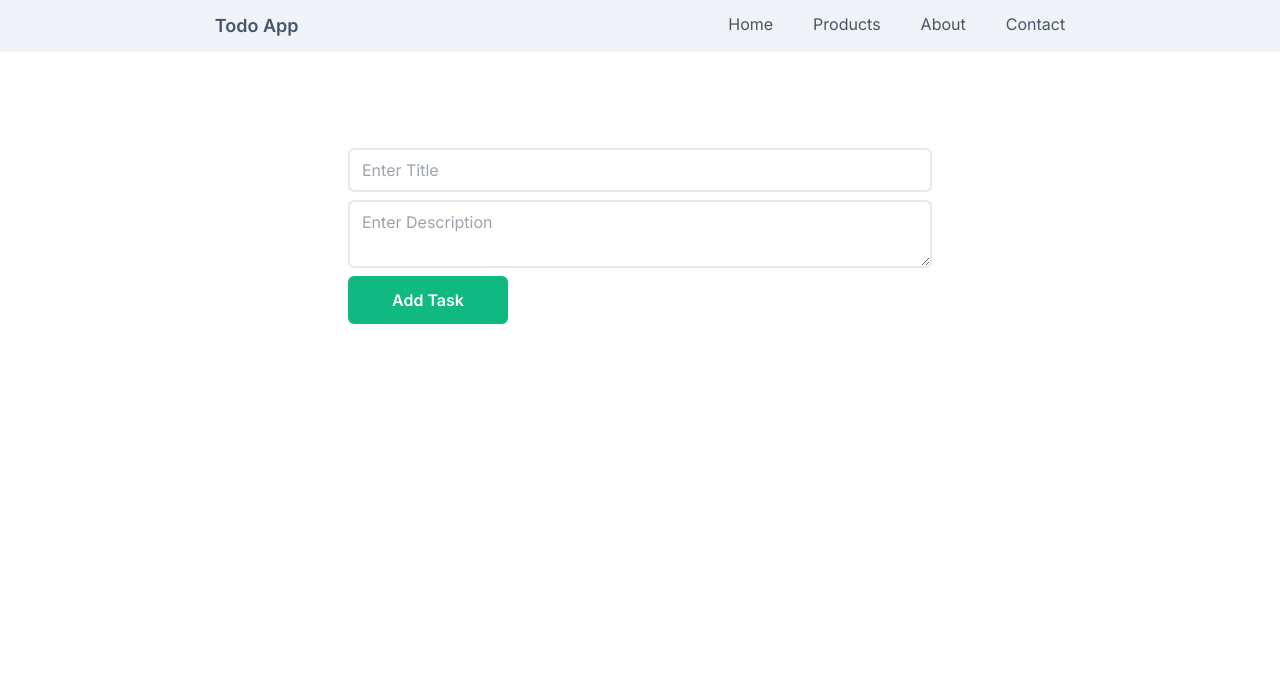
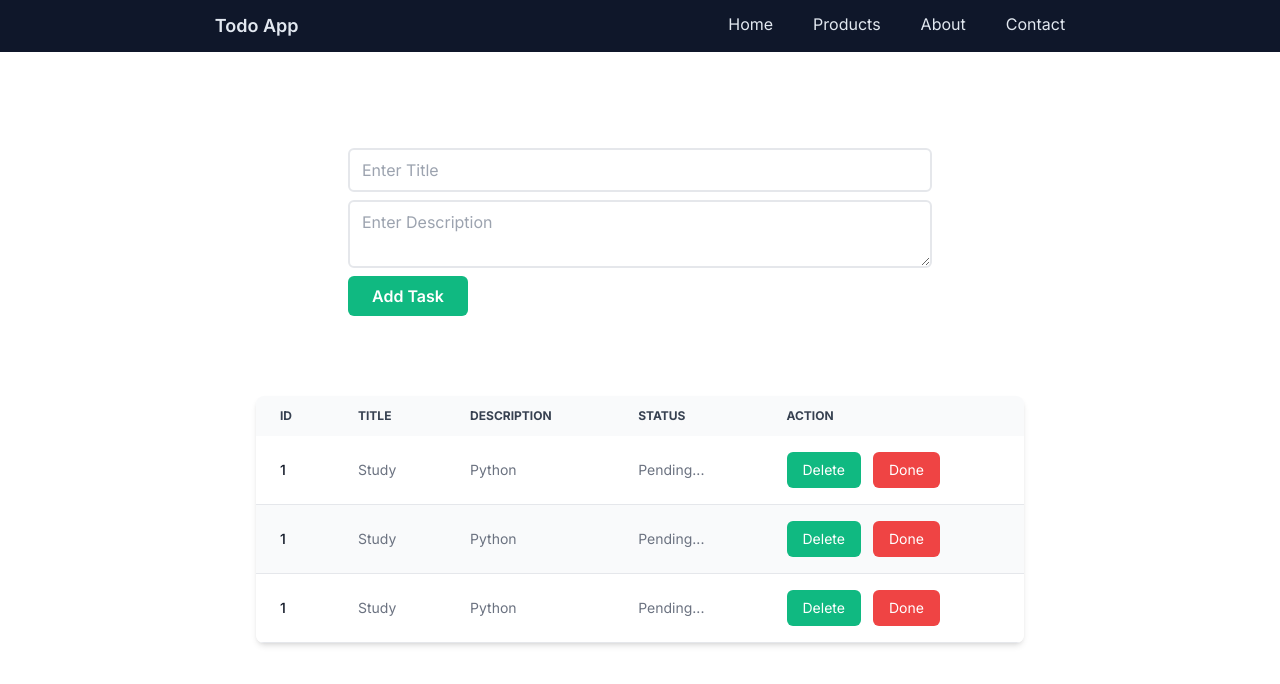
Before and after one commit to charith-codex/to-Do-App_next.js, a Next.js app: page / in a window 1280 px wide. Shown: the top 684 px of the page. Built offline with nearby package versions, Linux system fonts and the light colour scheme.

Commit message:
add table

```diff
--- a/app/page.js
+++ b/app/page.js
@@ -1,3 +1,5 @@
+import Todo from '@/components/Todo';
+
 export default function Home() {
   return (
     <>
@@ -8,9 +10,48 @@ export default function Home() {
           placeholder="Enter Title"
           className="border-2 px-3 py-2 w-full rounded-md"
         />
-        <textarea name="description" placeholder="Enter Description" className="border-2 px-3 py-2 w-full rounded-md"></textarea>
-        <button type="submit" className="bg-emerald-500 text-white py-3 px-11 rounded-md font-semibold">Add Task</button>
+        <textarea
+          name="description"
+          placeholder="Enter Description"
+          className="border-2 px-3 py-2 w-full rounded-md"
+        ></textarea>
+        <button
+          type="submit"
+          className="bg-emerald-500 text-white py-2 px-6 rounded-md font-semibold"
+        >
+          Add Task
+        </button>
       </form>
+
+      {/* table */}
+      <div class="relative overflow-x-auto shadow-md sm:rounded-lg mt-20 w-[60%] mx-auto">
+        <table class="w-full text-sm text-left rtl:text-right text-gray-500">
+          <thead class="text-xs text-gray-700 uppercase bg-gray-50">
+            <tr>
+              <th scope="col" class="px-6 py-3">
+                ID
+              </th>
+              <th scope="col" class="px-6 py-3">
+                TITLE
+              </th>
+              <th scope="col" class="px-6 py-3">
+                DESCRIPTION
+              </th>
+              <th scope="col" class="px-6 py-3">
+                STATUS
+              </th>
+              <th scope="col" class="px-6 py-3">
+                ACTION
+              </th>
+            </tr>
+          </thead>
+          <tbody>
+            <Todo />
+            <Todo />
+            <Todo />
+          </tbody>
+        </table>
+      </div>
     </>
   );
 }
--- a/components/Navbar.jsx
+++ b/components/Navbar.jsx
@@ -2,7 +2,7 @@ import React from 'react'
 
 const Navbar = () => {
   return (
-    <div className='flex py-3 flex-wrap justify-around  text-slate-600 bg-slate-200/50'>
+    <div className='flex py-3 flex-wrap justify-around  bg-slate-900 text-slate-200'>
       <h1 className='text-lg font-semibold'>Todo App</h1>
       <ul className='flex gap-[40px] text-base'>
         <li>Home</li>
--- /dev/null
+++ b/components/Todo.jsx
@@ -0,0 +1,23 @@
+import React from 'react';
+
+const Todo = () => {
+  return (
+    <tr class="odd:bg-white even:bg-gray-50 border-b">
+      <th
+        scope="row"
+        class="px-6 py-4 font-medium text-gray-900 whitespace-nowrap"
+      >
+        1
+      </th>
+      <td class="px-6 py-4">Study</td>
+      <td class="px-6 py-4">Python</td>
+      <td class="px-6 py-4">Pending...</td>
+      <td class="flex px-6 py-4 gap-3">
+        <button className='py-2 px-4 bg-emerald-500 text-white rounded-md'>Delete</button>
+        <button className='py-2 px-4 bg-red-500 text-white rounded-md'>Done</button>
+      </td>
+    </tr>
+  );
+};
+
+export default Todo;
```
